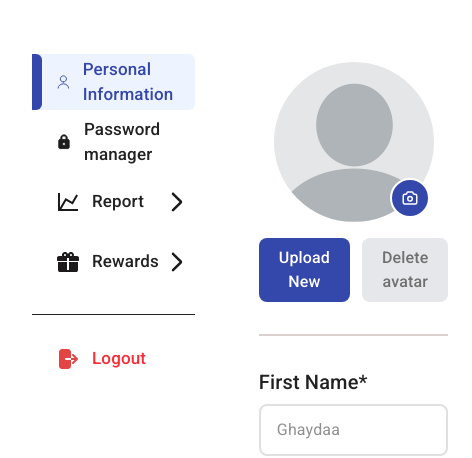
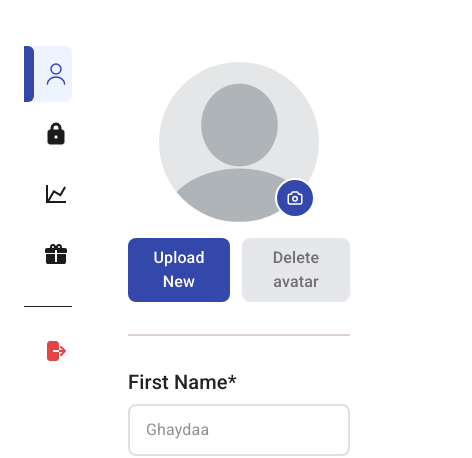
Before and after one commit to Seraj-Omar/Personal-Finance-and-Bill-Splitting-Assistant, a Next.js app: page /settings/profile in a window 390 px wide. Shown: the part 394-852 px from the top of the page, 472 px wide, since content can reach past the window. Built offline with nearby package versions, Linux system fonts and the light colour scheme.

Commit message:
fix sidebar responsivity

```diff
--- a/src/components/profile/Sidebar.tsx
+++ b/src/components/profile/Sidebar.tsx
@@ -9,7 +9,8 @@ export default function Sidebar({
   onChange: (tab: "info" | "password") => void;
 }) {
   return (
-    <div className="w-[280px] bg-white rounded-2xl p-4">
+   <div className="w-16 sm:w-20 lg:w-[280px] bg-white rounded-2xl p-2 lg:p-4">
+
       <SidebarItem
         title="Personal Information"
         personal={true}
--- a/src/components/profile/SidebarItem.tsx
+++ b/src/components/profile/SidebarItem.tsx
@@ -20,7 +20,7 @@ export default function SidebarItem({
   return (
     <div
       onClick={onClick}
-      className={`relative h-14 flex items-center justify-between p-3 cursor-pointer mb-1 text-[17px] sm:text-[16px] rounded-md
+      className={`relative h-14 flex items-center justify-between p-2 cursor-pointer mb-1 text-[17px] sm:text-[16px] rounded-md
         ${active ? "bg-[#5792FF1A] text-[#3447AA] font-medium" : "hover:bg-gray-100"}
         ${danger && "text-red-500"}
       `}
@@ -30,19 +30,23 @@ export default function SidebarItem({
       )}
 
 
-      <div className="flex items-center gap-3">
+     <div className="flex items-center gap-3  lg:justify-start justify-center ">
+
         {React.cloneElement(icon as React.ReactElement<any>, {
           stroke: active ? "#3447AA" : !other ? "#1C1A1A" : "none",
           color: active ? "#3447AA" : !other ? "#1C1A1A" : "none",
           fill: active && !personal ? "#3447AA" : !personal ? "#1C1A1A" : "none",
         })}
-        <span className="font-medium">{title}</span>
+        <span className="font-medium hidden lg:inline">
+          {title}
+          </span>
+
       </div>
 
 
       {other && !danger && (
         <svg
-          className="w-6 h-6"
+          className="w-6 h-6 hidden lg:block"
           width="24"
           height="24"
           viewBox="0 0 24 24"
```
